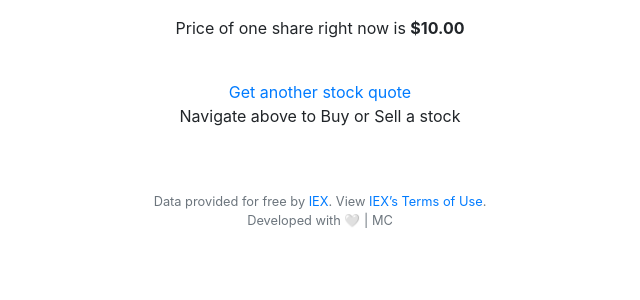
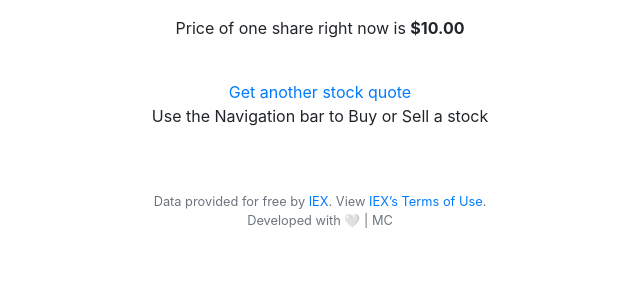
Before and after one commit to anilgeorge04/stocktrade-flask, a Flask app: template templates/quote.html in a window 1280 px wide. Shown: the part 190-490 px from the top of the page, without its empty margins (320-960 px from the left). Run offline with Flask 2, Linux system fonts and the light colour scheme; the template is opened without the code that fills it: most values are stand-ins (such as "Sample title", 1, 10 or a date in 2020); some libraries are stand-ins or nearby versions.

Commit message:
update line below in quote

```diff
--- a/templates/quote.html
+++ b/templates/quote.html
@@ -16,6 +16,6 @@
 <p>Symbol: {{ quote_details["symbol"] }}</p>
 <p>Price of one share right now is <strong>{{ quote_details["price"]|usd }}</strong></p><br>
 <a href="/quote">Get another stock quote</a><br>
-<p>Navigate above to Buy or Sell a stock</p>
+<p>Use the Navigation bar to Buy or Sell a stock</p>
 {% endif %}
 {% endblock %}
```
